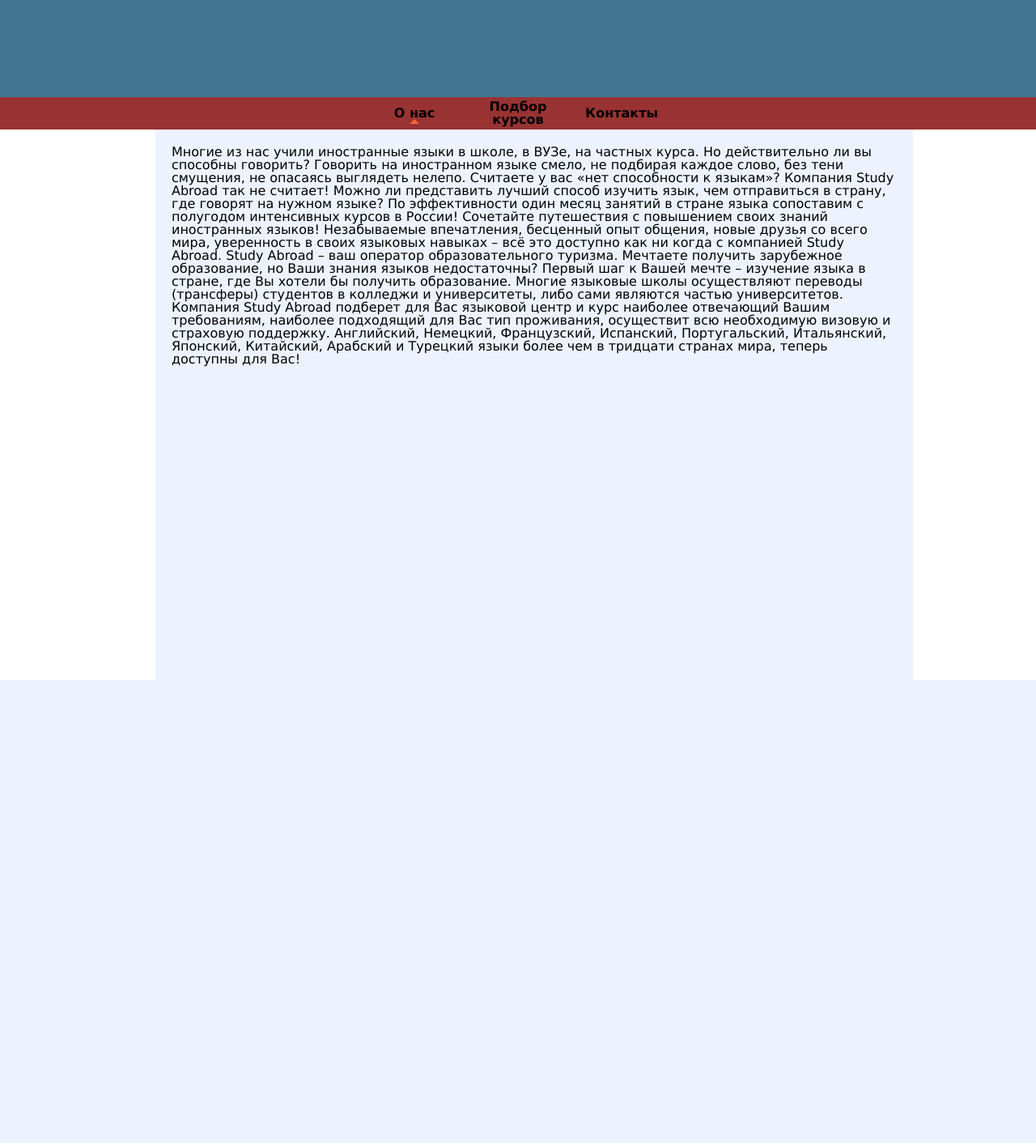
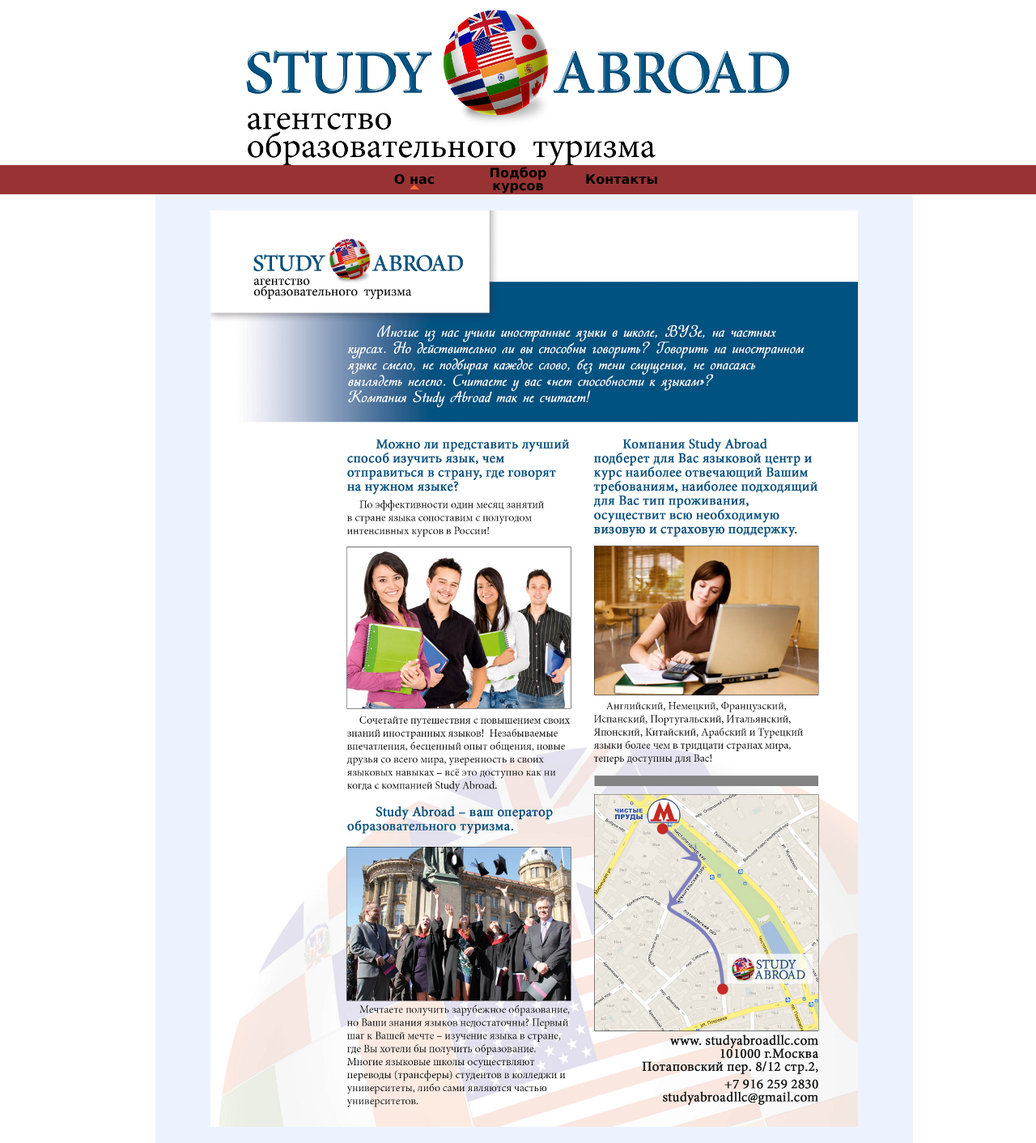
Before and after one commit to ado666/alena, a Django app: page /index in a window 1280 px wide. Shown: the whole page at 81% size. Before the commit the page ends 840 px from the top, so only its background shows below. Run offline with Django 3.2, Linux system fonts and the light colour scheme.

Commit message:
add image to header, new about content

```diff
--- a/static/css/main.css
+++ b/static/css/main.css
@@ -6,27 +6,21 @@
 
 .header {
     width               : 100%;
-    height              : 20%;
-    background-color    : #417690;
-}
-
-.content {
-    width               : 70%;
-    height              : 80%;
-    background-color    : #EDF3FE;
-    margin-left         : 15%;
-    padding             : 20px;
+    height              : 30%;
+    /*background-color    : #417690;*/
 }
 
 .header-image {
     width               : 100%;
-    height              : 75%;
+    height              : 85%;
+    background          : url('/static/img/logo.png') no-repeat 50% 0%;
+    text-align          : center;
     vertical-align      : middle;
 }
 
 .header-menu-bg {
     width               : 100%;
-    height              : 25%;
+    height              : 15%;
     background-color    : #993333;
 }
 
@@ -47,6 +41,43 @@
     width               : 30%;
 }
 
+
+.content {
+    width               : 70%;
+    min-height          : 500px;
+    /*height              : 80%;*/
+    background-color    : #EDF3FE;
+    margin-left         : 15%;
+    padding             : 20px;
+}
+
+.content-info {
+    text-align          : center;
+}
+
+.content-courses {
+
+}
+
+.content-contacts {
+}
+
+/*.info {*/
+    /*text-align          : left;*/
+    /*float               : none;*/
+    /*width               : 100%;*/
+    /*height              : 100%;*/
+/*}*/
+
+.info-description {
+    float               : left;
+}
+
+.info-map {
+    position            : relative;
+    float               : right;
+}
+
 .menu-item-active {
     background          : url(/static/img/navhov.png) no-repeat 50% 80%;
 }
--- a/static/js/contentManager.js
+++ b/static/js/contentManager.js
@@ -1,5 +1,4 @@
-cManager			= function(){
-};
+cManager			= function(){};
 
 cManager.prototype	= {
 	activateInfo	: function(){
--- a/templates/info.html
+++ b/templates/info.html
@@ -1,9 +1,13 @@
 
-Многие из нас учили иностранные языки в школе, в ВУЗе, на частных курса. Но действительно ли вы способны говорить? Говорить на иностранном языке смело, не подбирая каждое слово, без тени смущения, не опасаясь выглядеть нелепо. Считаете у вас «нет способности к языкам»? Компания Study Abroad так не считает!
-Можно ли представить лучший способ изучить язык, чем отправиться в страну, где говорят на нужном языке?
-По эффективности один месяц занятий в стране языка сопоставим с полугодом интенсивных курсов в России!
-Сочетайте путешествия с повышением своих знаний иностранных языков!  Незабываемые впечатления, бесценный опыт общения, новые друзья со всего мира, уверенность в своих языковых навыках – всё это доступно как ни когда с компанией Study Abroad.
-Study Abroad – ваш оператор образовательного туризма.
-Мечтаете получить зарубежное образование, но Ваши знания языков недостаточны? Первый шаг к Вашей мечте – изучение языка в стране, где Вы хотели бы получить образование. Многие языковые школы осуществляют переводы (трансферы) студентов в колледжи и университеты, либо сами являются частью университетов.
-Компания Study Abroad подберет для Вас языковой центр и курс наиболее отвечающий Вашим требованиям, наиболее подходящий для Вас тип проживания, осуществит всю необходимую визовую и страховую поддержку.
-Английский, Немецкий, Французский, Испанский, Португальский, Итальянский, Японский, Китайский, Арабский и Турецкий языки более чем в тридцати странах мира, теперь доступны для Вас!
+<!--Многие из нас учили иностранные языки в школе, в ВУЗе, на частных курса. Но действительно ли вы способны говорить? Говорить на иностранном языке смело, не подбирая каждое слово, без тени смущения, не опасаясь выглядеть нелепо. Считаете у вас «нет способности к языкам»? Компания Study Abroad так не считает!-->
+<!--Можно ли представить лучший способ изучить язык, чем отправиться в страну, где говорят на нужном языке?-->
+<!--По эффективности один месяц занятий в стране языка сопоставим с полугодом интенсивных курсов в России!-->
+<!--Сочетайте путешествия с повышением своих знаний иностранных языков!  Незабываемые впечатления, бесценный опыт общения, новые друзья со всего мира, уверенность в своих языковых навыках – всё это доступно как ни когда с компанией Study Abroad.-->
+<!--Study Abroad – ваш оператор образовательного туризма.-->
+<!--Мечтаете получить зарубежное образование, но Ваши знания языков недостаточны? Первый шаг к Вашей мечте – изучение языка в стране, где Вы хотели бы получить образование. Многие языковые школы осуществляют переводы (трансферы) студентов в колледжи и университеты, либо сами являются частью университетов.-->
+<!--Компания Study Abroad подберет для Вас языковой центр и курс наиболее отвечающий Вашим требованиям, наиболее подходящий для Вас тип проживания, осуществит всю необходимую визовую и страховую поддержку.-->
+<!--Английский, Немецкий, Французский, Испанский, Португальский, Итальянский, Японский, Китайский, Арабский и Турецкий языки более чем в тридцати странах мира, теперь доступны для Вас!-->
+
+<div class="content-info">
+    <img src="static/img/info.png" />
+</div>
```
Also changed, not shown: templates/contacts.html (+19 -0 lines), static/img/info.png (added), static/img/logo.png (added).
